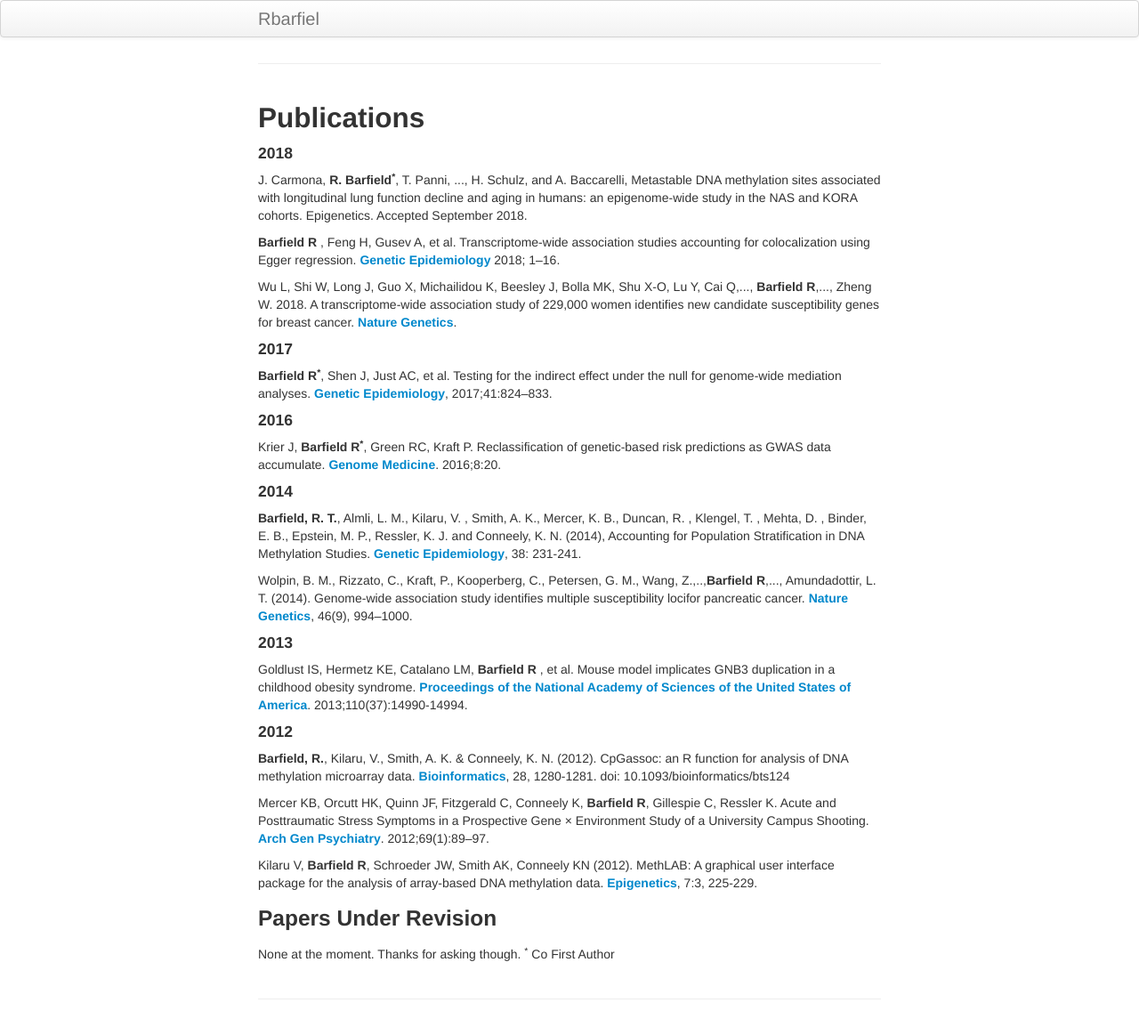
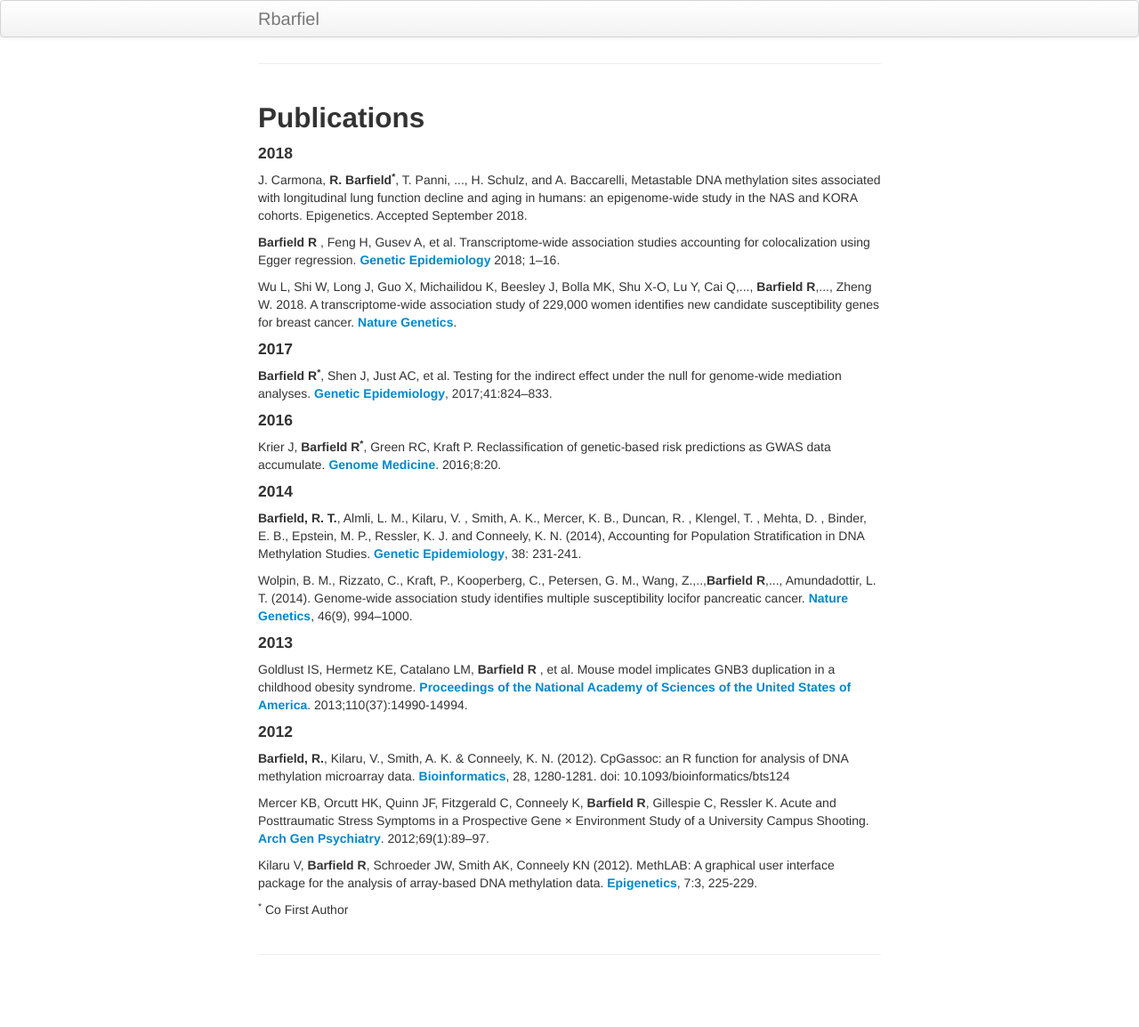
Before and after one commit to rbarfield/Barfield_website, a Jekyll site: the page built from pages/publications.md, in a window 1280 px wide. Shown: the whole page at 89% size. Built offline with Jekyll 4.4.1, drawn with Linux system fonts in a browser that asks for light colours; after the commit the page ends 1104 px from its top, so only the background shows below that.

Commit message:
Initial commit

```diff
--- a/pages/publications.md
+++ b/pages/publications.md
@@ -40,8 +40,5 @@ layout: page
 <p>Kilaru V, <b>Barfield R</b>, Schroeder JW, Smith AK, Conneely KN (2012). MethLAB: A graphical user interface package for the analysis of array-based DNA methylation data. <a href="https://doi.org/10.4161/epi.7.3.19284"><b>Epigenetics</b></a>, 7:3, 225-229.</p>
 
 
-<h3 id="Co-Papers">Papers Under Revision</h3>
-None at the moment. Thanks for asking though.
-
 
 <sup>*</sup> Co First Author
```
